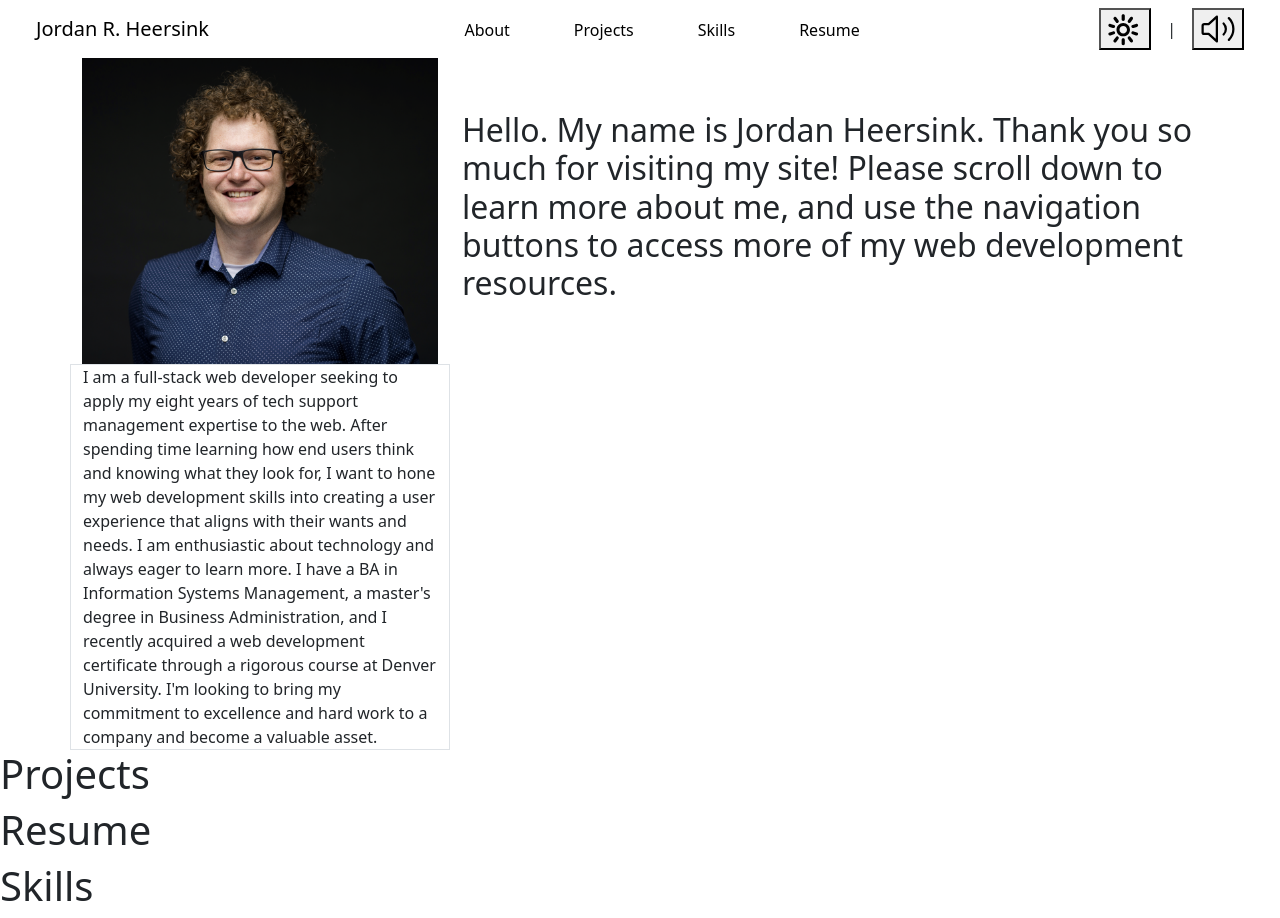
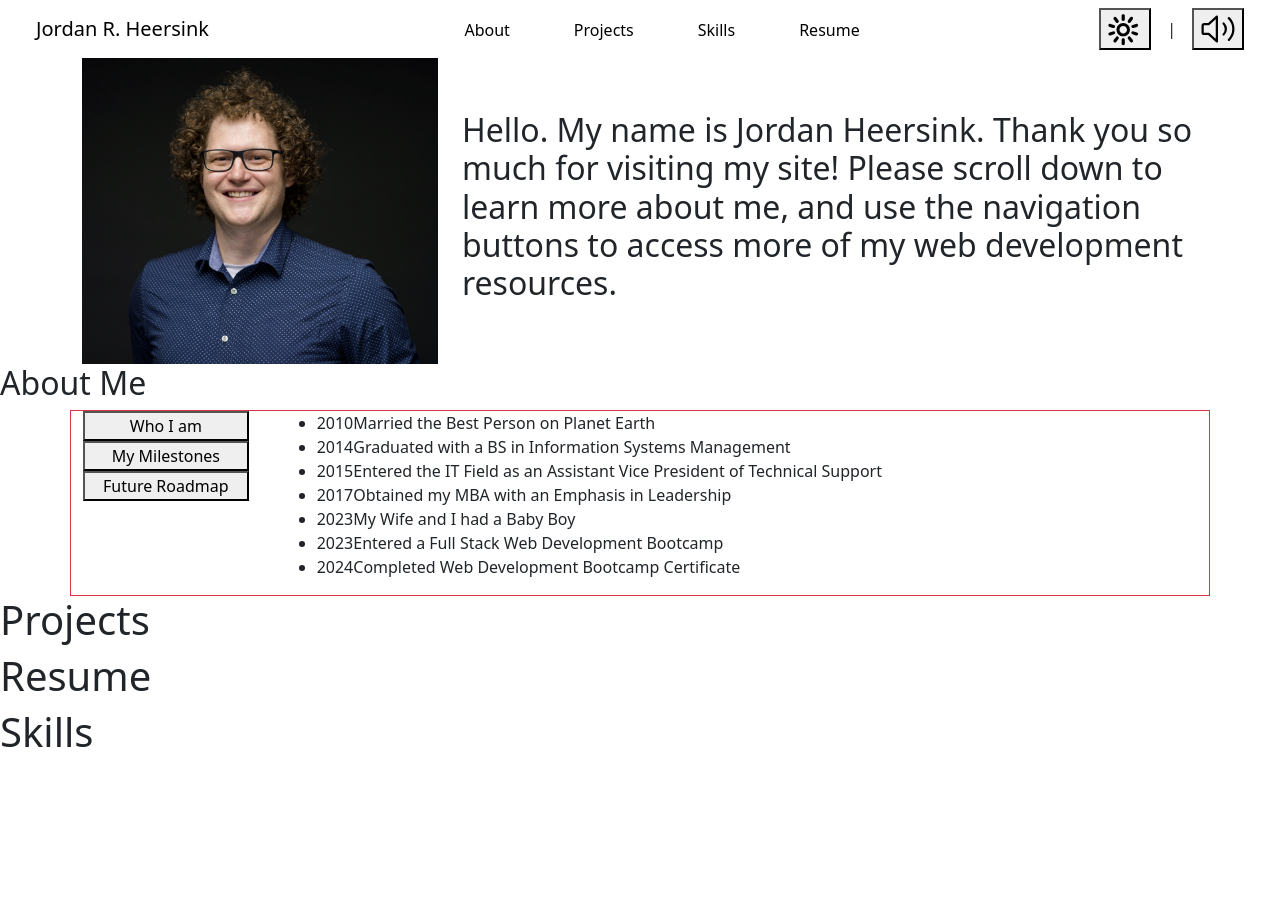
Before and after one commit to jheersink8/jrh-portfolio, a React (Vite) app: page / in a window 1280 px wide. After the commit the page ends 800 px from the top, so only its background shows below. Built offline with nearby package versions, Linux system fonts and the light colour scheme.

Commit message:
Added content to about me

```diff
--- a/src/components/Main/About/About.jsx
+++ b/src/components/Main/About/About.jsx
@@ -1,21 +1,33 @@
 import Blurb from './Content/Blurb';
 import Milestones from './Content/Milestones';
+import timeline from './Content/timeline';
 import Future from './Content/Future';
+import { useState } from 'react';
+import './Content/carousel.css';
 
 export default function About() {
+    const [style, runStyle] = useState('red')
+
+    const runTest = () => {
+        runStyle((prevStyle) => (prevStyle === 'red' ? 'blue' : 'red'));
+    };
+
     return (
-        <div className='container'>
-            <div className='row'>
-                <div className='col-4 border'>
-                    <Blurb />
+        <div>
+            <h2>About Me</h2>
+            <div className='container'>
+                <div className='row border border-danger'>
+                    <div className='col-2 d-flex flex-column '>
+                        <button >Who I am</button>
+                        <button >My Milestones</button>
+                        <button >Future Roadmap</button>
+                    </div>
+                    <div className='col-10'>
+                        {/* <Blurb /> */}
+                        <Milestones timeline={timeline} />
+                    </div>
                 </div>
-                {/* <div className='col-4'>
-                    <Milestones />
-                </div>
-                <div className='col-4'>
-                    <Future />
-                </div> */}
             </div>
         </div>
     )
-}
+};
--- a/src/components/Main/About/Content/Milestones.jsx
+++ b/src/components/Main/About/Content/Milestones.jsx
@@ -1,12 +1,15 @@
-export default function Milestones () {
+export default function Milestones(props) {
     return (
-        <div className="container"><ul>
-            <li>1</li>
-            <li>2</li>
-            <li>3</li>
-            <li>4</li>
-            <li>5</li>
-            <li>6</li>
-            </ul></div>
+        <div className="container">
+            <ul>
+                {props.timeline.map(event => (
+                    <li key={event.id}>
+                        {event.date}
+                        {event.description}
+                    </li>
+                ))}
+
+            </ul>
+        </div>
     )
-    };
+};
--- a/src/components/Main/About/Content/carousel.css
+++ b/src/components/Main/About/Content/carousel.css
@@ -0,0 +1,7 @@
+.red {
+    background-color: red;
+}
+
+.blue {
+    background-color: blue;
+}
--- a/src/components/Main/About/Content/timeline.js
+++ b/src/components/Main/About/Content/timeline.js
@@ -1,5 +1,5 @@
 // Array of objects that contain the information for each event. This information is used to populate the Timeline component.
-const timelineEvents = [{
+const timeline = [{
     id: 1,
     date: '2010',
     description: 'Married the Best Person on Planet Earth'
@@ -36,4 +36,4 @@ const timelineEvents = [{
 }
 ];
 
-export default timelineEvents;
+export default timeline;
```
